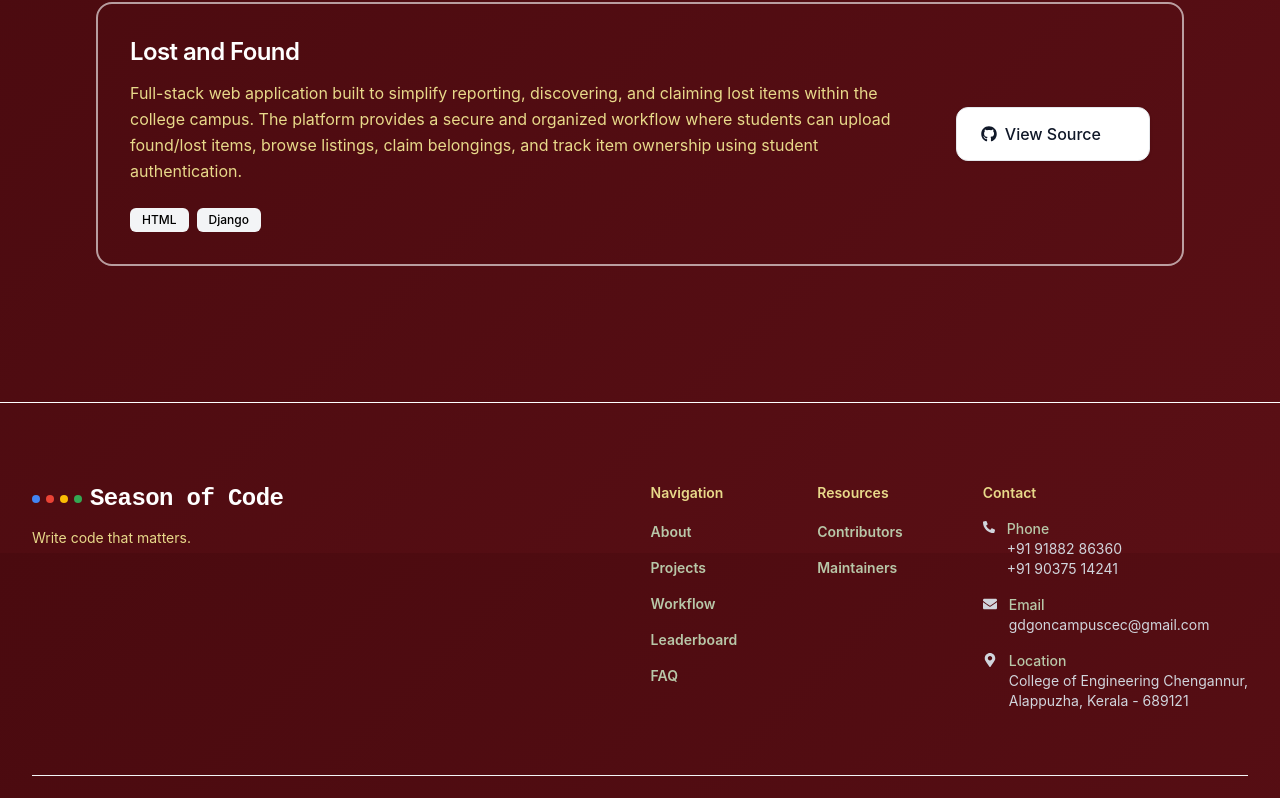
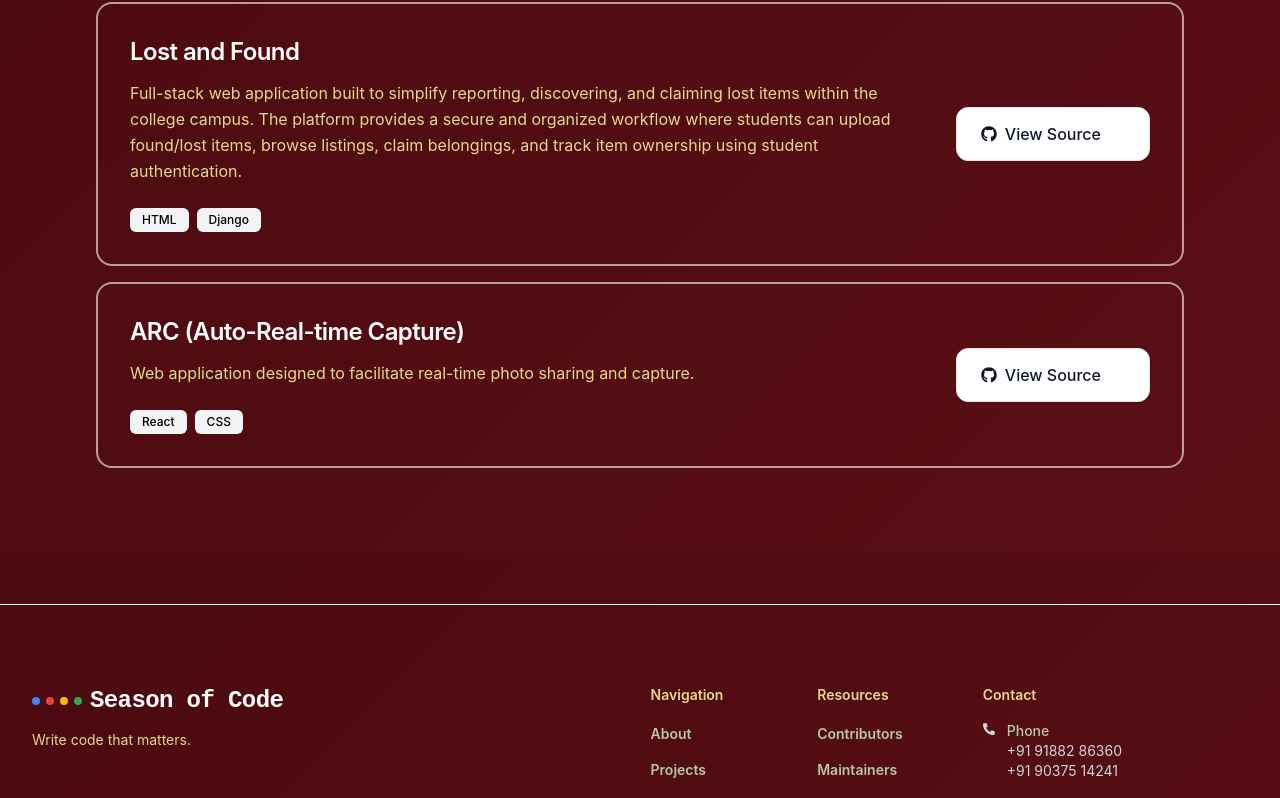
Before and after one commit to Alwin-Saji/GDG-OpenSource, a React (Vite) app: page /projects in a window 1280 px wide. Shown: the part 1847-2645 px from the top of the page. Built offline with nearby package versions, Linux system fonts and the light colour scheme; no server answers; a web font is replaced by a local one.

Commit message:
update projects.jsx

```diff
--- a/src/pages/Projects.jsx
+++ b/src/pages/Projects.jsx
@@ -74,6 +74,16 @@
     forks: 0,
     color: 'bg-yellow-500'
   },
+  {
+    id: 8,
+    name: 'ARC (Auto-Real-time Capture)',
+    description: 'Web application designed to facilitate real-time photo sharing and capture.',
+    tags: ['React', 'CSS'],
+    githubUrl: 'https://github.com/Alwin-Saji/QR',
+    stars: 0,
+    forks: 0,
+    color: 'bg-red-500'
+  }
 ];
 
 const ProjectCard = ({ project }) => {
```
